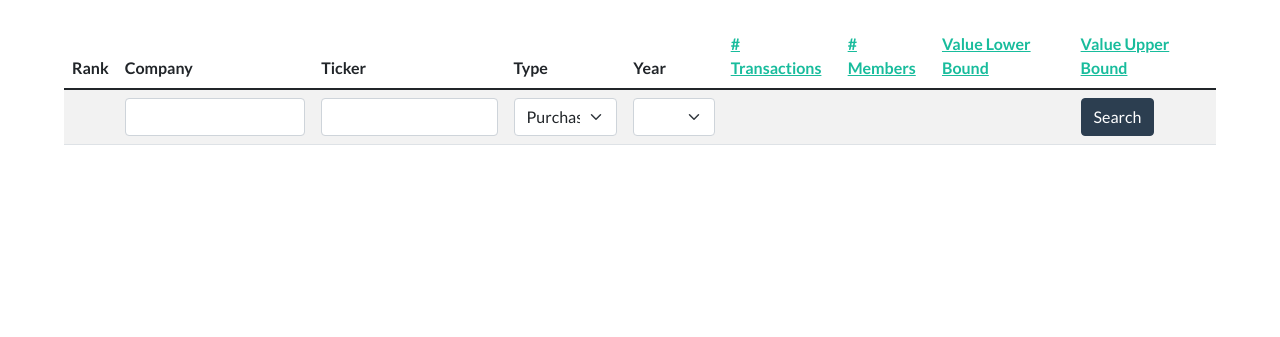
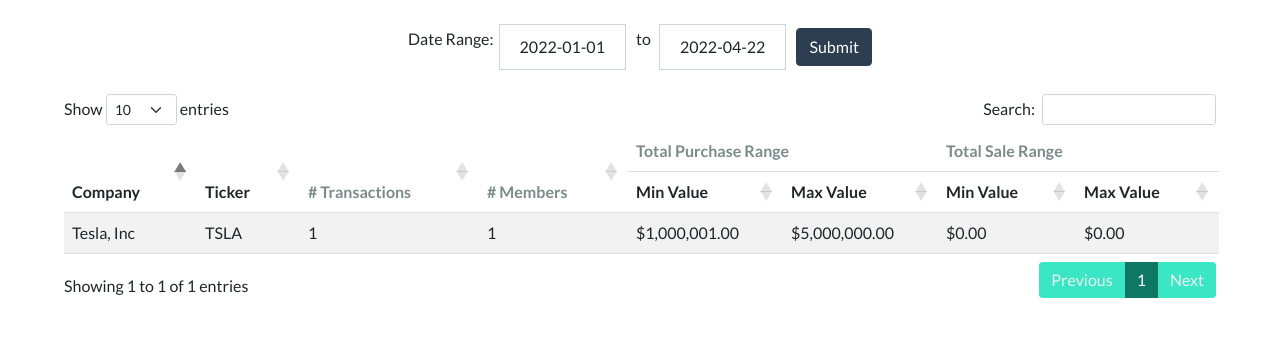
Before and after one commit to Tomyao991203/congressional-stock-trading-monitor, a Flask app: page /companies in a window 1280 px wide. Shown: the part 72-409 px from the top of the page. Run offline with Flask 2, Linux system fonts and the light colour scheme; data comes from the database, SQL or seed files in the repository; some libraries are stand-ins or nearby versions.

Commit message:
Migrated companies tab and added the tooltip

```diff
--- a/app.py
+++ b/app.py
@@ -1,7 +1,7 @@
 from flask import Flask, render_template, request, redirect
 from datetime import date
 
-from cstm.database_helpers import get_most_popular_companies, transaction_query, get_latest_year, get_earliest_year
+from cstm.database_helpers import get_most_popular_companies, get_most_popular_companies_btwn_years, transaction_query, get_latest_year, get_earliest_year
 from cstm.representative_helpers import representative_list
 
 application = app = Flask(__name__)
@@ -16,9 +16,16 @@ def root_dir():
 
 @app.route('/companies', methods=['GET', 'POST'])
 def companies():
+    today = date.today()
+    year_start = date(today.year, 1, 1)
     if request.method == 'POST':
-        return render_template("companies.html", data=get_most_popular_companies(request), dark_mode=is_dark_mode())
-    return render_template("companies.html", dark_mode=is_dark_mode())
+        range_start = date.fromisoformat(request.form["range_start"])
+        range_end = date.fromisoformat(request.form["range_end"])
+        companies_list = get_most_popular_companies_btwn_years(range_start, range_end)
+    else:
+        companies_list = get_most_popular_companies_btwn_years(year_start, today)
+    return render_template("companies.html", companies=companies_list, start=get_earliest_year(),
+                           today=today, year_start=year_start, dark_mode=is_dark_mode())
 
 
 @app.route('/representatives', methods=['GET', 'POST'])
--- /dev/null
+++ b/static/tooltip.js
@@ -0,0 +1,5 @@
+/* Javascript code to enable tooltips from bootstrap */
+var tooltipTriggerList = [].slice.call(document.querySelectorAll('[data-bs-toggle="tooltip"]'))
+var tooltipList = tooltipTriggerList.map(function (tooltipTriggerEl) {
+  return new bootstrap.Tooltip(tooltipTriggerEl)
+})
--- a/templates/base.html
+++ b/templates/base.html
@@ -24,5 +24,7 @@
     {% block scripts %}{% endblock %}
     <!-- For Saving and Reading Cookies-->
     <script src="/static/cookies.js"></script>
+    <!-- For Bootstrap Tooltip Functionality-->
+    <script src="/static/tooltip.js"></script>
 
 </body>
--- a/templates/companies.html
+++ b/templates/companies.html
@@ -4,6 +4,28 @@
     {{ super() }}
 {% endblock %}
 {% block content %}
+
+    {% include "partials/representatives_range.html" %}
     {% include "partials/companies_table.html" %}
 
- {% endblock %}
+{% endblock %}
+{% block scripts %}
+    <script src="https://cdnjs.cloudflare.com/ajax/libs/bootstrap-datepicker/1.9.0/js/bootstrap-datepicker.min.js"></script>
+    <script type="text/javascript" charset="utf8" src="https://cdn.datatables.net/1.10.25/js/jquery.dataTables.js"></script>
+    <script type="text/javascript" charset="utf8" src="https://cdn.datatables.net/1.10.25/js/dataTables.bootstrap5.js"></script>
+    <script>
+        $(document).ready(function () {
+          $('#data').DataTable();
+        });
+      </script>
+      <script>
+        $('.input-daterange input').each(function() {
+            $(this).datepicker();
+        });
+      </script>
+{% endblock %}
+{% block styles %}
+    <script src="https://ajax.googleapis.com/ajax/libs/jquery/3.2.1/jquery.min.js"></script>
+    <link rel="stylesheet" href="https://cdnjs.cloudflare.com/ajax/libs/bootstrap-datepicker/1.9.0/css/bootstrap-datepicker3.min.css">
+    <link rel="stylesheet" type="text/css" href="https://cdn.datatables.net/1.10.25/css/dataTables.bootstrap5.css">
+{% endblock %}
--- a/templates/partials/companies_table.html
+++ b/templates/partials/companies_table.html
@@ -1,64 +1,42 @@
 <div class="mx-auto" style="width: 90vw">
-    <table class="table table-hover table-striped">
-        <thead class="thead-dark"> <tr>
-            <th>Rank</th>
-            <th>Company</th>
-            <th>Ticker</th>
-            <th>Type</th>
-            <th>Year</th>
-            <th><a data-bs-toggle="tooltip" data-bs-placement="top" title="The total number of transactions purchased/sold from a company." href="#"># Transactions</a></th>
-            <th><a data-bs-toggle="tooltip" data-bs-placement="top" title="The total number of House of Representative Members that purchased/sold stock from a company." href="#"># Members</a></th>
-            <th><a data-bs-toggle="tooltip" data-bs-placement="top" title="The lower bound on the total sum (in dollars) of purchases/sales of a company's stock." href="#">Value Lower Bound</a></th>
-            <th><a data-bs-toggle="tooltip" data-bs-placement="top" title="The upper bound on the total sum (in dollars) of purchases/sales of a company's stock." href="#">Value Upper Bound</a></th>
-        </tr> </thead>
-
-        <form action = "" method = "POST">
-        <tr id="transactionSearch">
-            <td></td>
-            <td><input name="company" type="text" class="form-control"></td>
-            <td><input name="ticker" type="text" class="form-control"></td>
-            <td><select name="transaction_type" class="form-select">
-                <option value="P">Purchase</option>
-                <option value="S">Sale</option>
-            </select></td>
-            <td>
-                <select name="transaction_year" class="form-select">
-                    <option value=""></option>
-                    <option value="2013">2013</option>
-                    <option value="2014">2014</option>
-                    <option value="2015">2015</option>
-                    <option value="2016">2016</option>
-                    <option value="2017">2017</option>
-                    <option value="2018">2018</option>
-                    <option value="2019">2019</option>
-                    <option value="2020">2020</option>
-                    <option value="2021">2021</option>
-                    <option value="2022">2022</option>
-                </select>
-            </td>
-            <td></td>
-            <td></td>
-            <td></td>
-            <td><button class="btn btn-primary" type="submit">Search</button></td>
-        </tr>
-        </form>
-
-        {# Loops through all transactions returned from the search #}
-        {% for entry in data %}
-        <tr>
-            <td>{{ entry.rank }}</td>
-            <td>{{ entry.company }}</td>
-            <td>{{ entry.ticker }}</td>
-            <td>{{ "Purchase" if "P" == entry.transaction_type else "Sale" }}</td>
-            <td>{{ entry.year }}</td>
-            <td>{{ entry.num_transactions }}</td>
-            <td>{{ entry.num_members }}</td>
-            <td>{{ "${:,.2f}".format(entry.value_lb) }}</td>
-            <td>{{ "${:,.2f}".format(entry.value_ub) }}</td>
-        </tr>
-        {% endfor %}
-    </table>
-
-    {% include "partials/description_modal.html" %}
-
+    <table id="data" class="table table-striped table-hover">
+        <thead class="thead-dark">
+          <tr>
+            <th rowspan="2">Company</th>
+            <th rowspan="2">Ticker</th>
+                <th rowspan="2">
+                    <a class="link-dark" data-bs-toggle="tooltip" data-bs-html="true" data-bs-placement="bottom" title="The total number of transactions <i>purchased/sold</i> from a company." href="#" style="text-decoration: none;"># Transactions</a>
+                </th>
+                <th rowspan="2">
+                    <a class="link-dark" data-bs-toggle="tooltip" data-bs-html="true" data-bs-placement="bottom" title="The total number of House of Representative Members that <i>purchased/sold</i> stock from a company." href="#" style="text-decoration: none;"># Members</a>
+                </th>
+                <th colspan="2">
+                    <a class="link-dark" data-bs-toggle="tooltip" data-bs-html="true" data-bs-placement="bottom" title="The total amount of dollars in <i>purchases</i> of a company's stock." href="#" style="text-decoration: none;">Total Purchase Range</a>
+                </th>
+                <th colspan="2">
+                    <a class="link-dark" data-bs-toggle="tooltip" data-bs-html="true" data-bs-placement="bottom" title="The the total amount of dollars in <i>sales</i> of a company's stock." href="#" style="text-decoration: none;">Total Sale Range</a>
+                </th>
+          </tr>
+          <tr>
+              <th>Min Value</th>
+              <th>Max Value</th>
+              <th>Min Value</th>
+              <th>Max Value</th>
+          </tr>
+        </thead>
+        <tbody>
+          {% for company in companies %}
+            <tr>
+                <td>{{ company.company }}</td>
+                <td>{{ company.ticker }}</td>
+                <td>{{ company.num_transactions }}</td>
+                <td>{{ company.num_members }}</td>
+                <td>{{ "${:,.2f}".format(company.purchase_lb) }}</td>
+                <td>{{ "${:,.2f}".format(company.purchase_ub) }}</td>
+                <td>{{ "${:,.2f}".format(company.sale_lb) }}</td>
+                <td>{{ "${:,.2f}".format(company.sale_ub) }}</td>
+            </tr>
+          {% endfor %}
+        </tbody>
+      </table>
     </div>
```
Also changed, not shown: cstm/database_helpers.py (+104 -0 lines), tests/unit/test_database_helpers.py (+191 -2 lines), README.md.
